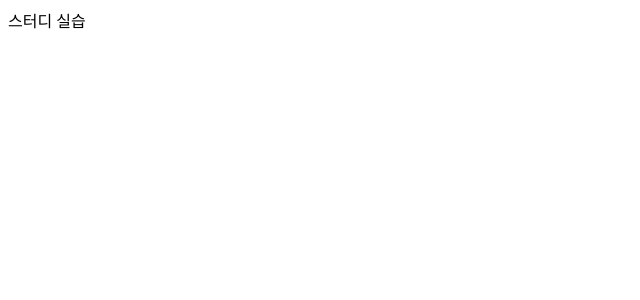
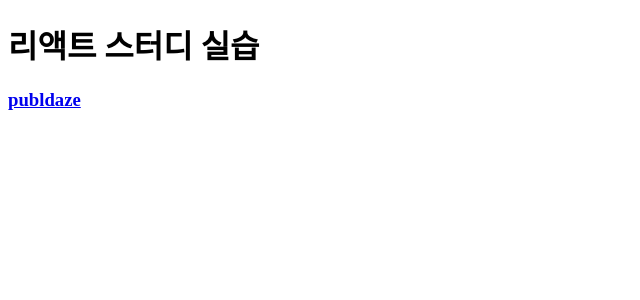
Before and after one commit to KEEPER31337/ReactStudy, a React (Create React App) app in the folder practice/: page / in a window 1280 px wide. Shown: the top 300 px of the page, without its empty margins (0-640 px from the left). Built offline with nearby package versions, Linux system fonts and the light colour scheme.

Commit message:
feat : home에서 본인 페이지 접근 가능하도록 링크 추가
#20

```diff
--- a/practice/src/pages/Home/Home.jsx
+++ b/practice/src/pages/Home/Home.jsx
@@ -1,7 +1,15 @@
 import React from "react";
+import { Link } from "react-router-dom";
 
 const Home = () => {
-  return <div>스터디 실습</div>;
+  return (
+    <div>
+      <h1>리액트 스터디 실습</h1>
+      <Link to="publdaze">
+        <h3>publdaze</h3>
+      </Link>
+    </div>
+  );
 };
 
 export default Home;
```
